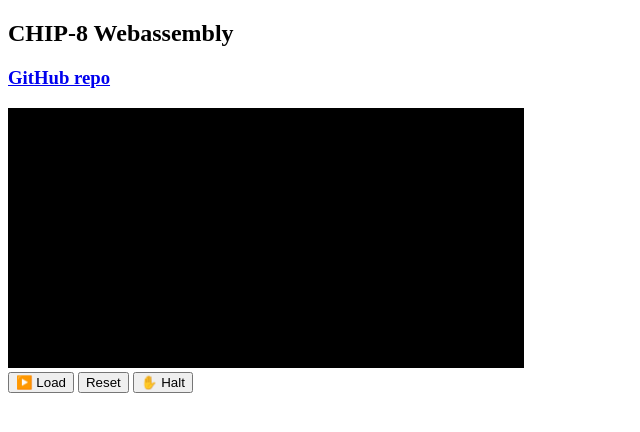
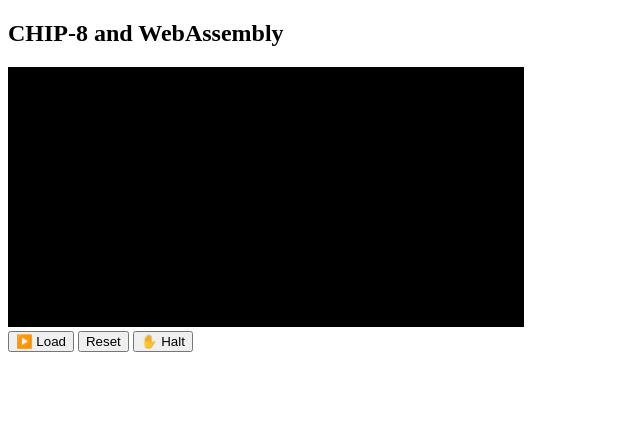
Before and after one commit to germangb/chip8, a website built with webpack: page wasm/www/index.html in a window 1280 px wide. Shown: the whole page, without its empty margins (0-640 px from the left). Built offline with nearby package versions, Linux system fonts and the light colour scheme; what chip8-wasm would draw is missing.

Commit message:
update index.html

```diff
--- a/wasm/www/index.html
+++ b/wasm/www/index.html
@@ -8,8 +8,7 @@
     <noscript>This page contains webassembly and javascript content, please enable javascript in your browser.</noscript>
     <script src="./bootstrap.js"></script>
   </body>
-  <h2>CHIP-8 Webassembly</h2>
-  <h3><a href="https://github.com/germangb/chip8">GitHub repo</a></h3>
+  <h2>CHIP-8 and WebAssembly</h2>
   <canvas id="display" width="512" height="256" style="border:2px solid black"></canvas>
   <div>
     <button id="load">▶️ Load</button>
```
